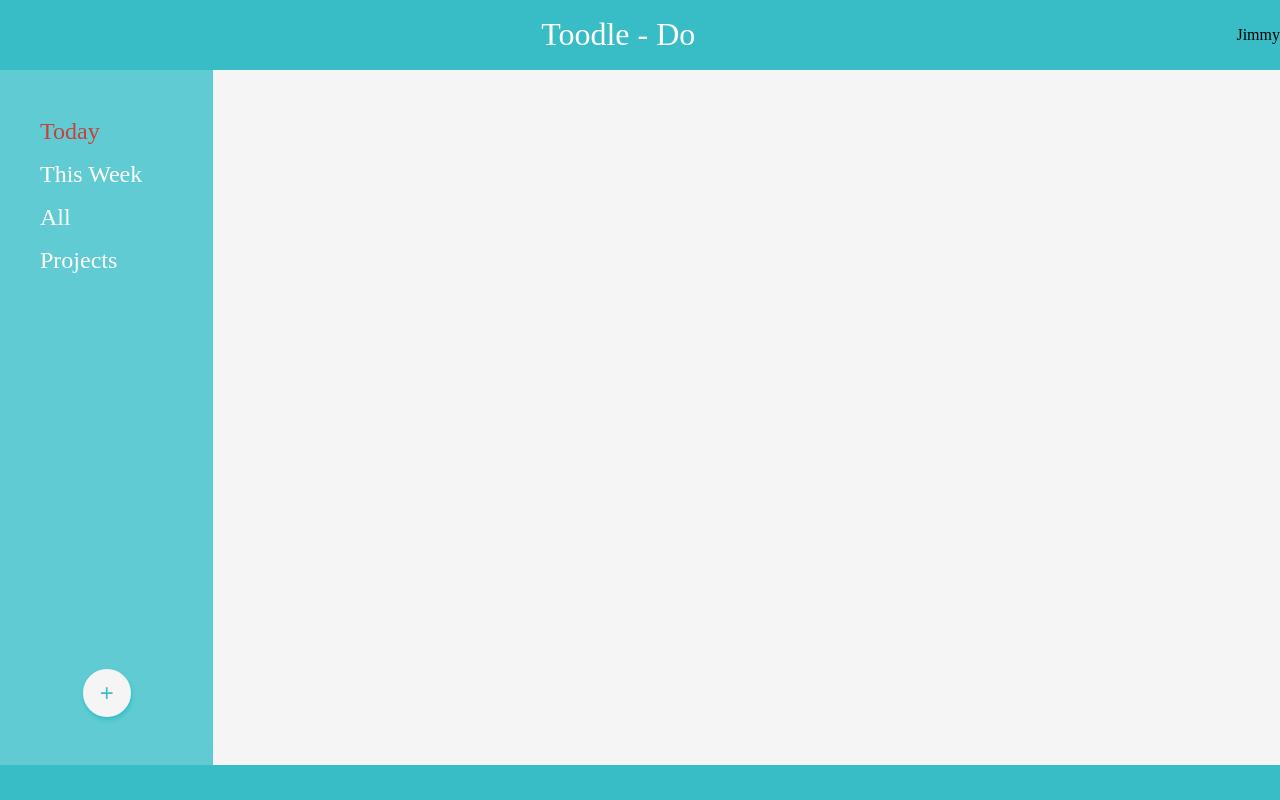
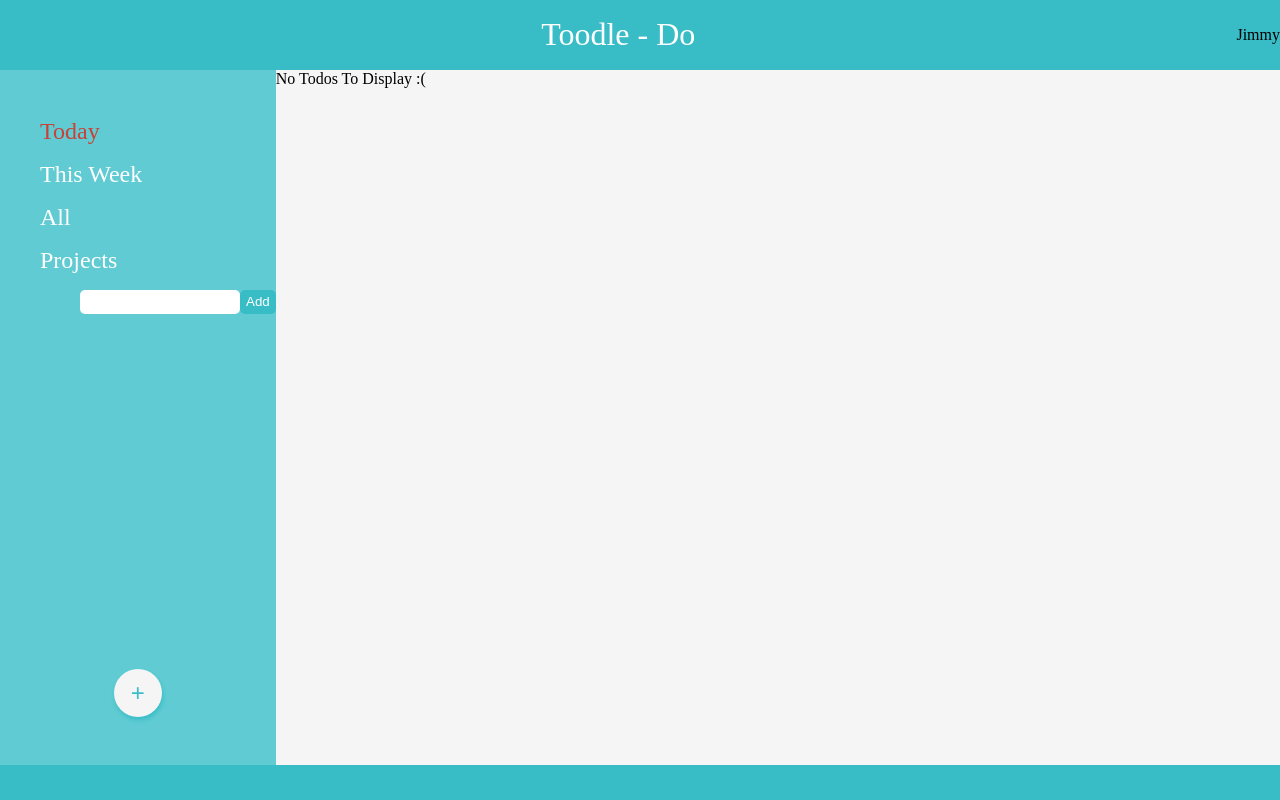
Before and after one commit to KramYengir/todo-list, a website built with webpack: page src/template.html in a window 1280 px wide. Both pictures are taken after a click on the link "Today". Built offline with nearby package versions, Linux system fonts and the light colour scheme.

Commit message:
add new project input

```diff
--- a/src/modules/main.js
+++ b/src/modules/main.js
@@ -4,6 +4,10 @@ import TodoUI from "./todoUI";
 const Main = (()=>{
 
     const mainContainer = document.querySelector('main');
+
+    const noTodosMsg = document.createElement('div');
+    noTodosMsg.textContent = 'No Todos To Display :(';
+    noTodosMsg.id = 'no-todos-msg';
 
     //load a single element into the main area
     const loadContent = (content)=>{
@@ -24,7 +28,7 @@ const Main = (()=>{
         if(todoElements.length != 0){
             loadFromArray(todoElements);
         }
-        else alert('No todos');
+        else dislpayNoTodosMsg();
     }
 
     const loadWeekTodos = ()=>{
@@ -35,7 +39,7 @@ const Main = (()=>{
             loadFromArray(todoElements);
             console.log(todos);
         }
-        else alert('No todos');
+        else dislpayNoTodosMsg();
     }
 
     const loadAllTodos = ()=>{
@@ -46,11 +50,9 @@ const Main = (()=>{
             loadFromArray(todoElements);
             console.log(todos);
         }
-        else alert('No todos');
+        else dislpayNoTodosMsg();
     }
 
-    //need a refresh function that checks which navlink
-    // is active and refresh displayed todos
     const refresh = ()=>{
       let activeTab = getActiveTab();
 
@@ -80,8 +82,11 @@ const Main = (()=>{
         })
 
         return activeTab;
+    }
 
-        console.log('found active tab in getActiveTab: '+activeTab);
+    const dislpayNoTodosMsg = ()=>{
+        clearContent();
+        loadContent(noTodosMsg);
     }
 
     //clear all content
--- a/src/modules/navEvents.js
+++ b/src/modules/navEvents.js
@@ -32,6 +32,7 @@ const Nav = (()=>{
 
     projectsLink.addEventListener('click', (e)=>{
         toggleActiveLinks(e.target);
+        toggleProjectLinks();
 
     })
 
@@ -65,6 +66,11 @@ const Nav = (()=>{
         return activeTab;
     }
 
+    const toggleProjectLinks = ()=>{
+        document.getElementById('project-links-display')
+            .classList.toggle('active');
+    }
+
     return{
         getActiveTab,
     }
--- a/src/styles/main.scss
+++ b/src/styles/main.scss
@@ -18,7 +18,7 @@ body{
 #container{
     height: 100%;
     display: grid;
-    grid-template: 0.1fr 1fr 0.05fr / 0.2fr 1fr;
+    grid-template: 0.1fr 1fr 0.05fr / 0.25fr 1fr;
 }
 
 header{
@@ -54,6 +54,8 @@ nav{
         margin-block: 1rem;
         width: 100%;
 
+        cursor: pointer;
+
         a{
             color: white;
             font-size: 1.5rem;
@@ -64,7 +66,38 @@ nav{
         }
     }
 
-    button{
+    #project-links-display{
+        display: none;
+    }
+
+    #project-links-display.active{
+        display: block;
+
+
+        .add-project-input{
+
+            display: flex;
+
+            input{
+                width: 10rem;
+                height: 1.5rem;
+
+                border: none;
+                border-radius: 5px;
+            }
+
+            #new-project-btn{
+                color: white;
+                border: none;
+                border-radius: 5px;
+                background-color: $primary-clr;
+
+            }
+        }
+    }
+
+
+    #new-todo-btn{
         width: 3rem;
         height: 3rem;
 
@@ -78,7 +111,6 @@ nav{
 
         box-shadow: 1px 3px 4px $primary-clr;
 
-        cursor: pointer;
 
 	    &:before {
             content: '+';
--- a/src/template.html
+++ b/src/template.html
@@ -21,6 +21,10 @@
                     <li><a id="week-link" href="#">This Week</a></li>
                     <li><a id="all-link" href="#">All</a></li>
                     <li><a id="projects-link" href="#">Projects</a></li>
+                    <ul id="project-links-display" class="active">
+                        <li class="add-project-input">
+                            <input type="text"><button id="new-project-btn">Add</button></li>
+                    </ul>
                 </ul>
             </div>
             <button id="new-todo-btn"></button>
```
